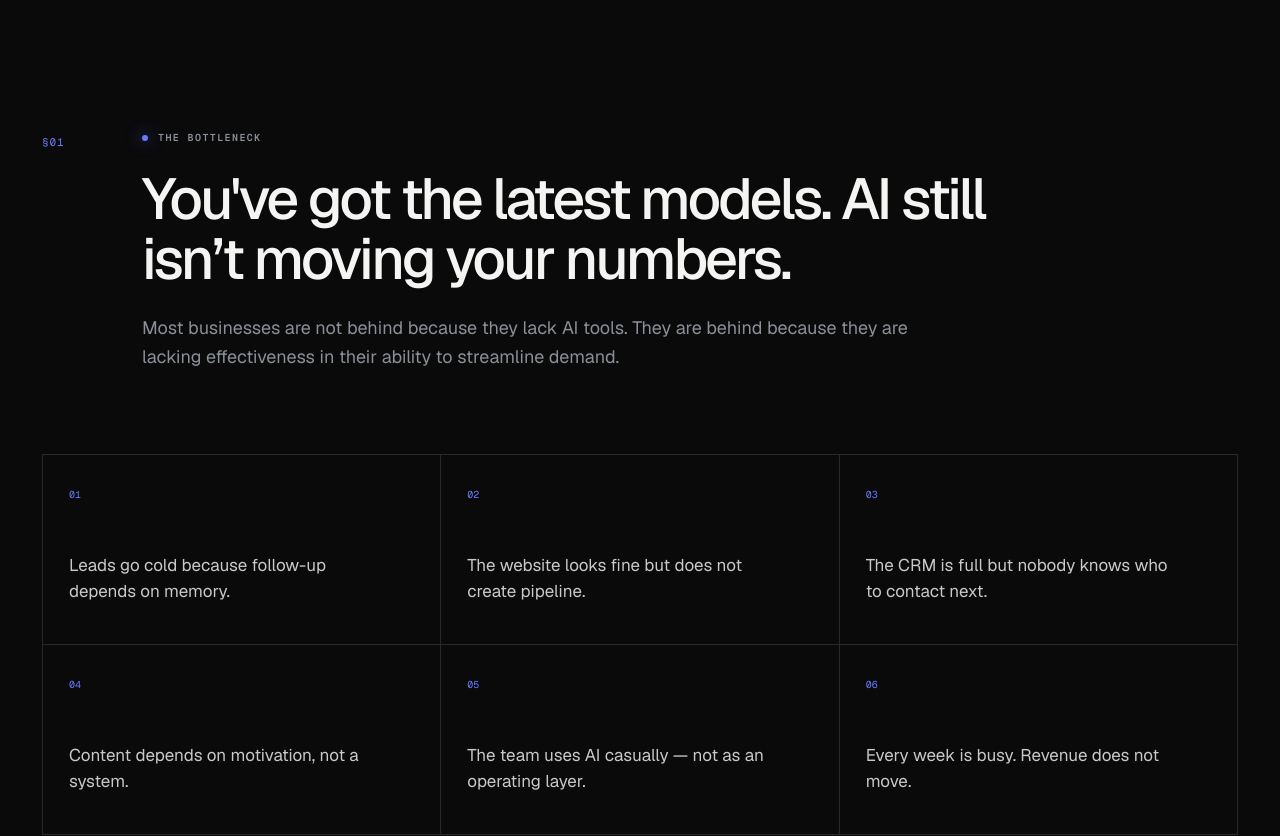
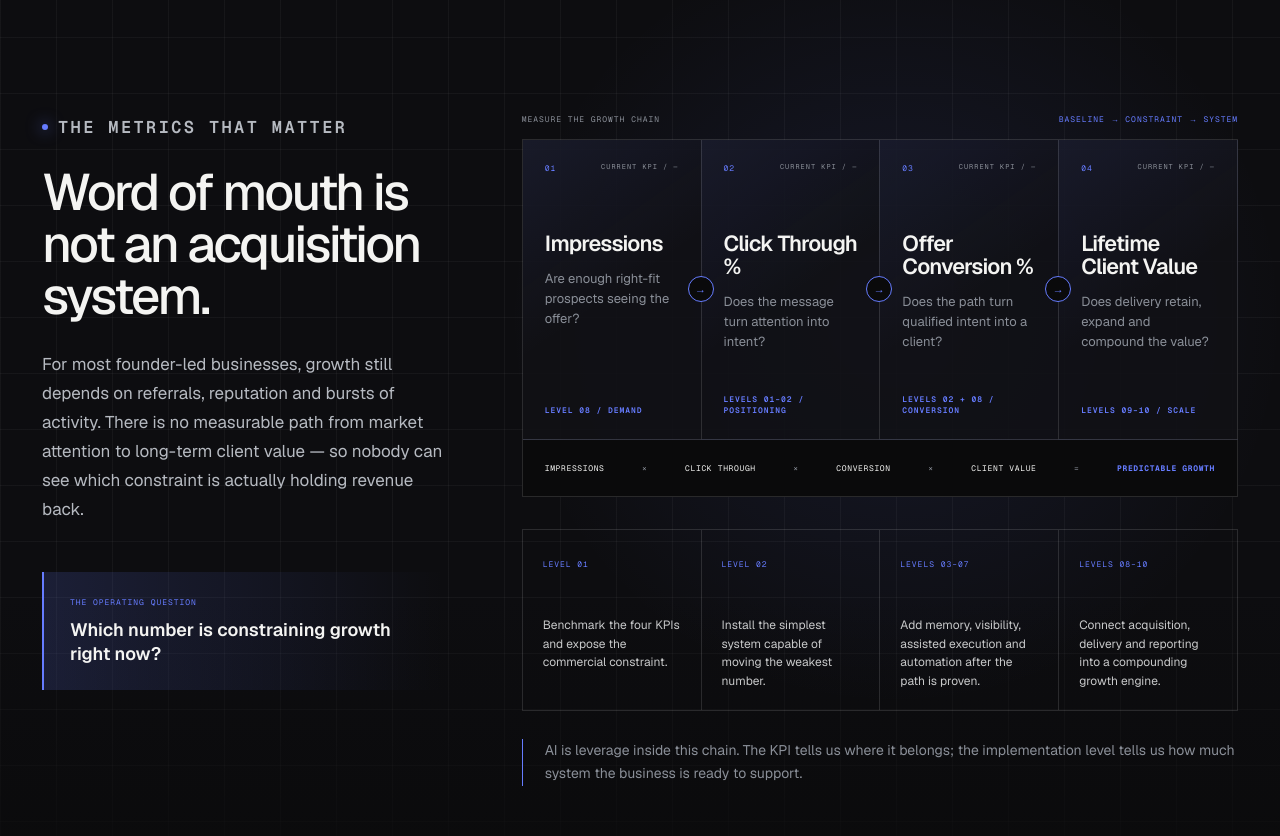
Before and after one commit to beniskillen/Growth-Labs, a Next.js app: page / in a window 1280 px wide. Shown: the part 920-1756 px from the top of the page. Built offline with nearby package versions, Linux system fonts and the light colour scheme.

Commit message:
Add growth metrics acquisition diagnostic

```diff
--- a/app/globals.css
+++ b/app/globals.css
@@ -424,6 +424,225 @@ em {
   font-size: 8px;
   letter-spacing: 0.15em;
   writing-mode: vertical-rl;
+}
+
+.metrics-section {
+  position: relative;
+  display: grid;
+  max-width: none;
+  grid-template-columns: minmax(330px, 0.72fr) minmax(0, 1.28fr);
+  gap: clamp(56px, 6vw, 110px);
+  padding: 132px max(42px, calc((100vw - var(--max)) / 2 + 42px));
+  overflow: hidden;
+  border-bottom: 1px solid var(--line);
+  background-color: #0d0d10;
+}
+
+.metrics-section > * {
+  position: relative;
+  z-index: 1;
+}
+
+.metrics-intro {
+  max-width: 520px;
+}
+
+.metrics-intro h2 {
+  margin-bottom: 28px;
+  font-size: clamp(42px, 4vw, 68px);
+  font-weight: 500;
+  letter-spacing: -0.05em;
+  line-height: 1.02;
+}
+
+.metrics-intro > p {
+  color: #b6bac1;
+  font-size: 17px;
+  line-height: 1.7;
+}
+
+.metrics-thesis {
+  margin-top: 48px;
+  padding: 24px 0 24px 26px;
+  border-left: 2px solid var(--signal);
+  background: linear-gradient(90deg, var(--signal-soft), transparent);
+}
+
+.metrics-thesis span,
+.metrics-system-label,
+.metric-card-top,
+.metric-card strong,
+.metrics-level-map span {
+  font-family: var(--font-geist-mono), monospace;
+  font-size: 8px;
+  letter-spacing: 0.12em;
+  text-transform: uppercase;
+}
+
+.metrics-thesis span {
+  display: block;
+  margin-bottom: 10px;
+  color: var(--signal);
+}
+
+.metrics-thesis strong {
+  display: block;
+  max-width: 360px;
+  font-size: 18px;
+  font-weight: 520;
+  line-height: 1.35;
+}
+
+.metrics-system {
+  min-width: 0;
+}
+
+.metrics-system-label {
+  display: flex;
+  justify-content: space-between;
+  gap: 24px;
+  margin-bottom: 14px;
+  color: var(--steel);
+}
+
+.metrics-system-label span:last-child {
+  color: var(--signal);
+}
+
+.metric-flow {
+  display: grid;
+  grid-template-columns: repeat(4, minmax(0, 1fr));
+  border-top: 1px solid var(--line);
+  border-left: 1px solid var(--line);
+}
+
+.metric-card {
+  position: relative;
+  display: flex;
+  min-height: 300px;
+  flex-direction: column;
+  padding: 22px;
+  border-right: 1px solid var(--line);
+  border-bottom: 1px solid var(--line);
+  background:
+    linear-gradient(145deg, rgba(102, 124, 255, 0.09), transparent 52%),
+    rgba(17, 17, 21, 0.88);
+}
+
+.metric-card-top {
+  display: flex;
+  justify-content: space-between;
+  gap: 10px;
+  color: var(--steel);
+}
+
+.metric-card-top span:first-child {
+  color: var(--signal);
+}
+
+.metric-card-top span:last-child {
+  font-size: 7px;
+  text-align: right;
+}
+
+.metric-card h3 {
+  margin: 58px 0 14px;
+  font-size: clamp(21px, 1.7vw, 28px);
+  font-weight: 520;
+  letter-spacing: -0.035em;
+  line-height: 1.05;
+}
+
+.metric-card p {
+  margin-bottom: 26px;
+  color: var(--steel);
+  font-size: 13px;
+  line-height: 1.55;
+}
+
+.metric-card strong {
+  margin-top: auto;
+  color: var(--signal);
+  font-weight: 600;
+  line-height: 1.45;
+}
+
+.metric-arrow {
+  position: absolute;
+  z-index: 2;
+  top: 50%;
+  right: -13px;
+  display: grid;
+  width: 26px;
+  height: 26px;
+  place-items: center;
+  border: 1px solid var(--signal);
+  border-radius: 50%;
+  background: var(--ink);
+  color: var(--signal);
+  font-family: var(--font-geist-mono), monospace;
+  font-size: 11px;
+  transform: translateY(-50%);
+}
+
+.metric-equation {
+  display: flex;
+  align-items: center;
+  justify-content: space-between;
+  gap: 10px;
+  padding: 22px;
+  border-right: 1px solid var(--line);
+  border-bottom: 1px solid var(--line);
+  border-left: 1px solid var(--line);
+  background: var(--ink);
+  font-family: var(--font-geist-mono), monospace;
+  font-size: 8px;
+  letter-spacing: 0.08em;
+}
+
+.metric-equation i {
+  color: var(--steel);
+  font-style: normal;
+}
+
+.metric-equation strong {
+  color: var(--signal);
+  font-weight: 700;
+}
+
+.metrics-level-map {
+  display: grid;
+  grid-template-columns: repeat(4, 1fr);
+  margin-top: 32px;
+  border-top: 1px solid var(--line);
+  border-left: 1px solid var(--line);
+}
+
+.metrics-level-map > div {
+  min-height: 156px;
+  padding: 20px;
+  border-right: 1px solid var(--line);
+  border-bottom: 1px solid var(--line);
+}
+
+.metrics-level-map span {
+  color: var(--signal);
+}
+
+.metrics-level-map p {
+  margin: 42px 0 0;
+  color: #c8c9ca;
+  font-size: 12px;
+  line-height: 1.55;
+}
+
+.metrics-bridge {
+  margin: 28px 0 0;
+  padding-left: 22px;
+  border-left: 1px solid var(--signal);
+  color: var(--steel);
+  font-size: 14px;
+  line-height: 1.65;
 }
 
 .section {
@@ -1547,6 +1766,23 @@ em {
     min-height: 620px;
   }
 
+  .metrics-section {
+    grid-template-columns: 1fr;
+  }
+
+  .metrics-intro {
+    max-width: 760px;
+  }
+
+  .metric-flow,
+  .metrics-level-map {
+    grid-template-columns: repeat(2, 1fr);
+  }
+
+  .metric-arrow {
+    display: none;
+  }
+
   .method-track {
     grid-template-columns: repeat(3, 1fr);
   }
@@ -1690,6 +1926,48 @@ em {
 
   .hero-side-label {
     display: none;
+  }
+
+  .metrics-section {
+    gap: 56px;
+    padding: 92px 16px;
+  }
+
+  .metrics-intro h2 {
+    font-size: clamp(37px, 10.5vw, 52px);
+  }
+
+  .metrics-intro > p {
+    font-size: 16px;
+  }
+
+  .metric-flow,
+  .metrics-level-map {
+    grid-template-columns: 1fr;
+  }
+
+  .metric-card {
+    min-height: 250px;
+  }
+
+  .metric-equation {
+    display: grid;
+    grid-template-columns: 1fr auto;
+    gap: 12px;
+  }
+
+  .metric-equation strong {
+    grid-column: 1 / -1;
+    padding-top: 14px;
+    border-top: 1px solid var(--line);
+  }
+
+  .metrics-level-map > div {
+    min-height: 130px;
+  }
+
+  .metrics-level-map p {
+    margin-top: 28px;
   }
 
   .section {
--- a/app/page.tsx
+++ b/app/page.tsx
@@ -10,15 +10,42 @@ import {
 } from "./components";
 
 const method = [
-  ["01", "Map", "See how attention becomes revenue — and where the founder is still the glue."],
-  ["02", "Prioritise", "Find the 5% of workflows that will move pipeline or free capacity."],
+  ["01", "Discover", "Using our data backed business intelligence process we get an overview of the business."],
+  ["02", "Prioritise", "Install the simple implementations that will move pipeline or free capacity."],
   ["03", "Build", "Ship the first system inside the tools your team already uses."],
   ["04", "Activate", "Train the owner and team until the system runs without theatre."],
   ["05", "Measure", "Track touchpoints, replies, calls, hours saved and revenue moved."],
 ];
 
+const growthMetrics = [
+  {
+    code: "01",
+    label: "Impressions",
+    question: "Are enough right-fit prospects seeing the offer?",
+    level: "LEVEL 08 / DEMAND",
+  },
+  {
+    code: "02",
+    label: "Click Through %",
+    question: "Does the message turn attention into intent?",
+    level: "LEVELS 01–02 / POSITIONING",
+  },
+  {
+    code: "03",
+    label: "Offer Conversion %",
+    question: "Does the path turn qualified intent into a client?",
+    level: "LEVELS 02 + 08 / CONVERSION",
+  },
+  {
+    code: "04",
+    label: "Lifetime Client Value",
+    question: "Does delivery retain, expand and compound the value?",
+    level: "LEVELS 09–10 / SCALE",
+  },
+];
+
 const levels = [
-  ["01", "DIAGNOSE", "Comprehensive Growth Constraint Audit", "Find the single constraint with the highest commercial cost."],
+  ["01", "DIAGNOSE", "Growth Constraint Audit", "Find the biggest constraint using our KPI benchmarks."],
   ["02", "INSTALL", "Constraint System Install", "Build the minimum system required to remove it."],
   ["03", "CAPTURE", "AI Memory Capture", "Make business context searchable and reusable."],
   ["04", "VISIBILITY", "Task Visibility", "Turn commitments, owners and next actions into a shared view."],
@@ -88,6 +115,80 @@ export default function Home() {
         <div className="hero-side-label">MOVE TO FOCUS / CLICK TO RESOLVE</div>
       </section>
 
+      <section className="metrics-section grid-bg" id="metrics">
+        <div className="metrics-intro">
+          <Eyebrow>THE METRICS THAT MATTER</Eyebrow>
+          <h2>Word of mouth is not an acquisition system.</h2>
+          <p>
+            For most founder-led businesses, growth still depends on referrals,
+            reputation and bursts of activity. There is no measurable path from
+            market attention to long-term client value — so nobody can see which
+            constraint is actually holding revenue back.
+          </p>
+          <div className="metrics-thesis">
+            <span>THE OPERATING QUESTION</span>
+            <strong>Which number is constraining growth right now?</strong>
+          </div>
+        </div>
+
+        <div className="metrics-system">
+          <div className="metrics-system-label">
+            <span>MEASURE THE GROWTH CHAIN</span>
+            <span>BASELINE → CONSTRAINT → SYSTEM</span>
+          </div>
+          <div className="metric-flow" aria-label="The four growth metrics">
+            {growthMetrics.map((metric, index) => (
+              <article className="metric-card" key={metric.label}>
+                <div className="metric-card-top">
+                  <span>{metric.code}</span>
+                  <span>CURRENT KPI / —</span>
+                </div>
+                <h3>{metric.label}</h3>
+                <p>{metric.question}</p>
+                <strong>{metric.level}</strong>
+                {index < growthMetrics.length - 1 ? (
+                  <span className="metric-arrow" aria-hidden="true">→</span>
+                ) : null}
+              </article>
+            ))}
+          </div>
+          <div className="metric-equation" aria-label="Predictable growth equation">
+            <span>IMPRESSIONS</span>
+            <i>×</i>
+            <span>CLICK THROUGH</span>
+            <i>×</i>
+            <span>CONVERSION</span>
+            <i>×</i>
+            <span>CLIENT VALUE</span>
+            <i>=</i>
+            <strong>PREDICTABLE GROWTH</strong>
+          </div>
+          <div className="metrics-level-map">
+            <div>
+              <span>LEVEL 01</span>
+              <p>Benchmark the four KPIs and expose the commercial constraint.</p>
+            </div>
+            <div>
+              <span>LEVEL 02</span>
+              <p>Install the simplest system capable of moving the weakest number.</p>
+            </div>
+            <div>
+              <span>LEVELS 03–07</span>
+              <p>Add memory, visibility, assisted execution and automation after the path is proven.</p>
+            </div>
+            <div>
+              <span>LEVELS 08–10</span>
+              <p>Connect acquisition, delivery and reporting into a compounding growth engine.</p>
+            </div>
+          </div>
+          <p className="metrics-bridge">
+            AI is leverage inside this chain. The KPI tells us where it belongs;
+            the implementation level tells us how much system the business is
+            ready to support.
+          </p>
+        </div>
+      </section>
+
       <section className="section section-problem">
         <SectionHeading
           number="01"
@@ -137,7 +238,7 @@ export default function Home() {
       <section className="section levels-section grid-bg" id="levels">
         <SectionHeading
           number="03"
-          eyebrow="THE 10 LEVELS OF GROWTH IMPLEMENTATION"
+          eyebrow="THE 10 LEVELS OF AI IMPLEMENTATION"
           title="Build the right system in the right order."
           copy="Growth is installed in sequence. Each level creates the conditions for the next — from commercial clarity to a compounding operating system."
         />
```
